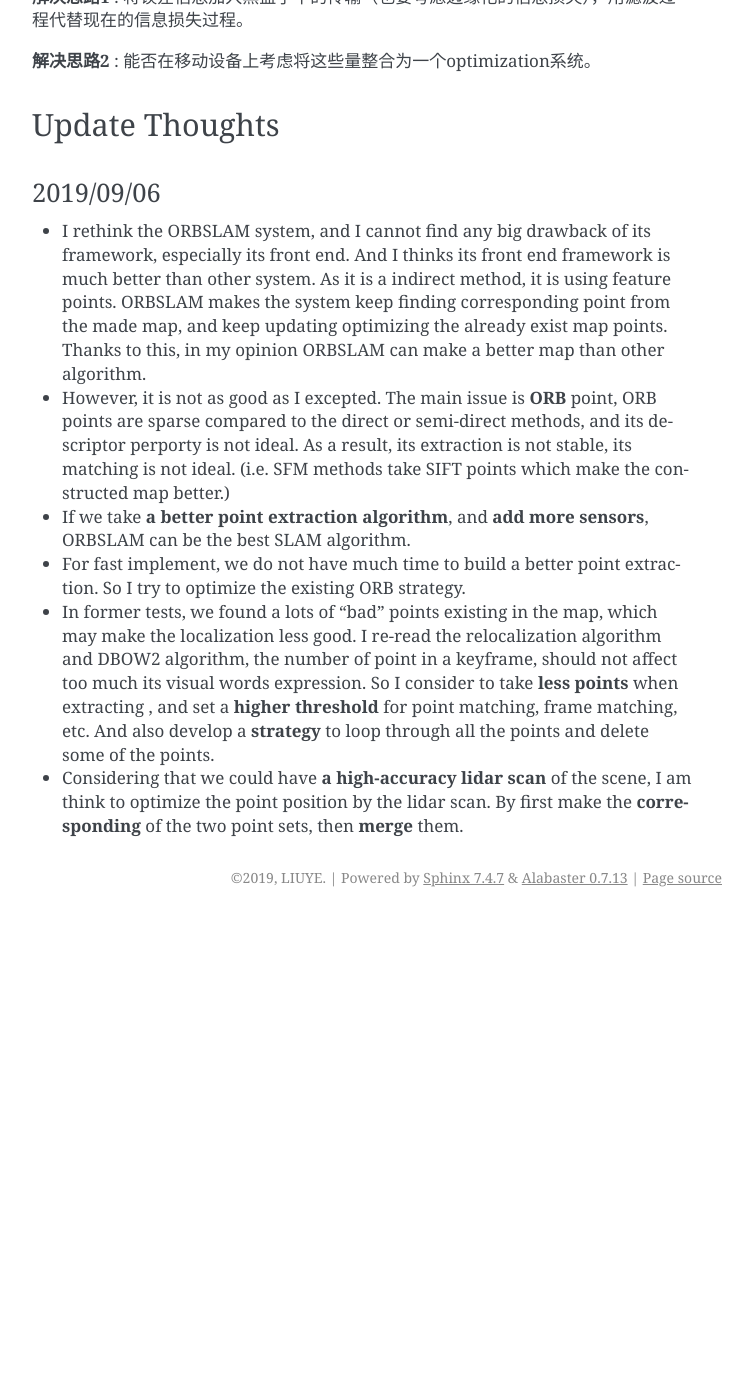
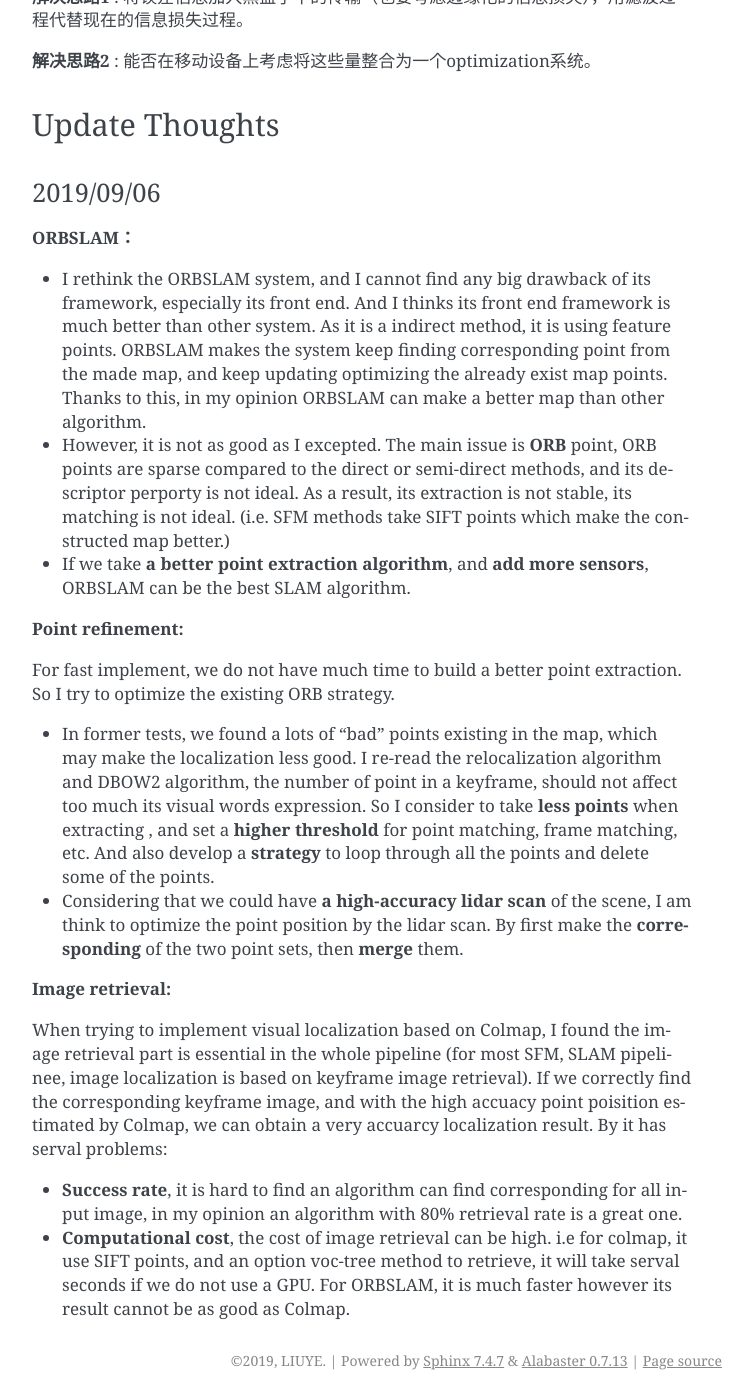
Before and after one commit to gggliuye/VIO, a Sphinx documentation site: the page built from docs/UnitySc/unityShadowCreator.rst, in a window 1280 px wide and 1400 px high, scrolled down 13569 px. Shown: the whole window, without its empty margins (388-1140 px from the left). Built offline with Sphinx 7.4.7, drawn with Linux system fonts in a browser that asks for light colours; before the commit the page ends 14486 px from its top, so only the background shows below that.

Commit message:
Update unityShadowCreator.rst

```diff
--- a/docs/UnitySc/unityShadowCreator.rst
+++ b/docs/UnitySc/unityShadowCreator.rst
@@ -420,12 +420,22 @@ Update Thoughts
 
 2019/09/06
 ~~~~~~~~~~~~~~~~~~
+**ORBSLAM：**
+
 * I rethink the ORBSLAM system, and I cannot find any big drawback of its framework, especially its front end. And I thinks its front end framework is much better than other system. As it is a indirect method, it is using feature points. ORBSLAM makes the system keep finding corresponding point from the made map, and keep updating optimizing the already exist map points. Thanks to this, in my opinion ORBSLAM can make a better map than other algorithm.
 * However, it is not as good as I excepted. The main issue is **ORB** point, ORB points are sparse compared to the direct or semi-direct methods, and its descriptor perporty is not ideal. As a result, its extraction is not stable, its matching is not ideal. (i.e. SFM methods take SIFT points which make the constructed map better.)
 * If we take **a better point extraction algorithm**, and **add more sensors**, ORBSLAM can be the best SLAM algorithm.
 
+**Point refinement:**
 
+For fast implement, we do not have much time to build a better point extraction. So I try to optimize the existing ORB strategy.
 
-* For fast implement, we do not have much time to build a better point extraction. So I try to optimize the existing ORB strategy.
 * In former tests, we found a lots of "bad" points existing in the map, which may make the localization less good. I re-read the relocalization algorithm and DBOW2 algorithm, the number of point in a keyframe, should not affect too much its visual words expression. So I consider to take **less points** when extracting , and set a **higher threshold** for point matching, frame matching, etc. And also develop a **strategy** to loop through all the points and delete some of the points.
 * Considering that we could have **a high-accuracy lidar scan** of the scene, I am think to optimize the point position by the lidar scan. By first make the **corresponding** of the two point sets, then **merge** them.
+
+**Image retrieval:**
+
+When trying to implement visual localization based on Colmap, I found the image retrieval part is essential in the whole pipeline (for most SFM, SLAM pipelinee, image localization is based on keyframe image retrieval). If we correctly find the corresponding keyframe image, and with the high accuacy point poisition estimated by Colmap, we can obtain a very accuarcy localization result. By it has serval problems:
+
+* **Success rate**, it is hard to find an algorithm can find corresponding for all input image, in my opinion an algorithm with 80% retrieval rate is a great one.
+* **Computational cost**, the cost of image retrieval can be high. i.e for colmap, it use SIFT points, and an option voc-tree method to retrieve, it will take serval seconds if we do not use a GPU. For ORBSLAM, it is much faster however its result cannot be as good as Colmap.
```
